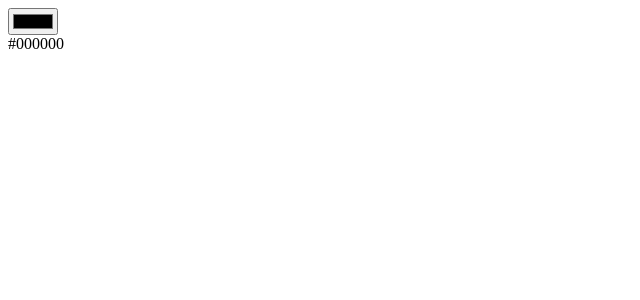
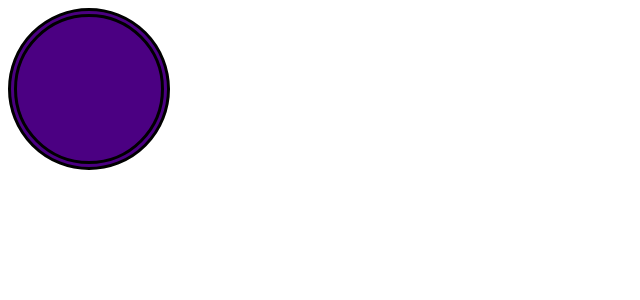
Before and after one commit to kylemayer/fe-random-color, a React app: page / in a window 1280 px wide. Shown: the top 300 px of the page, without its empty margins (0-640 px from the left). Built offline with nearby package versions, Linux system fonts and the light colour scheme.

Commit message:
color picked done!

```diff
--- a/src/components/colors/Controls.jsx
+++ /dev/null
@@ -1,17 +0,0 @@
-import React from 'react';
-import PropTypes from 'prop-types';
-
-const Controls = ({ color, onChange }) => {
-  return (
-    <>
-      <input type="color" name="color" value={color} onChange={onChange} />
-    </>
-  );
-};
-
-Controls.propTypes = {
-  color: PropTypes.string.isRequired,
-  onChange: PropTypes.func.isRequired,
-};
-
-export default Controls;
--- a/src/components/colors/Display.jsx
+++ /dev/null
@@ -1,10 +0,0 @@
-import React from 'react';
-import PropTypes from 'prop-types';
-
-const Display = ({ color }) => {
-  return <div style={{ color }}>{color}</div>;
-};
-
-Display.propTypes = { color: PropTypes.string.isRequired };
-
-export default Display;
--- /dev/null
+++ b/src/components/display/CircleColor.jsx
@@ -0,0 +1,11 @@
+import React from 'react';
+import PropTypes from 'prop-types';
+import style from './circle.css';
+
+const CircleColor = ({ color }) => {
+  return <div className={style.circle} style={{ background: color }}></div>;
+};
+
+CircleColor.propTypes = { color: PropTypes.string.isRequired };
+
+export default CircleColor;
--- /dev/null
+++ b/src/components/display/circle.css
@@ -0,0 +1,7 @@
+.circle {
+    height: 18vh;
+    width: 18vh;
+    max-width: 77vh;
+    border: double 9px black;
+    border-radius: 100%;
+}
--- a/src/containers/ColorPicker.jsx
+++ b/src/containers/ColorPicker.jsx
@@ -1,27 +1,38 @@
 import React, { Component } from 'react';
-import Controls from '../components/colors/Controls';
-import Display from '../components/colors/Display';
+import Circle from '../components/display/CircleColor';
 
 class ColorPicker extends Component {
     state = {
-      color: '#000000',
+      color: '#FF0000',
     };
 
-    handleChange = (event) => {
-      this.setState({ [event.target.name]: event.target.value });
+    randomColor = () => {
+      const rainbow = [
+        '##9400D3',
+        '#4B0082',
+        '#0000FF',
+        '#00FF00',
+        '#FFFF00',
+        '#FF7F00',
+        '#FF0000',
+      ];
+
+      return rainbow[Math.floor(Math.random() * rainbow.length)];
     };
+
+    changeColor = () => setInterval(() => {
+      this.setState({ color: this.randomColor() });
+    }, 1000);
+
+    componentDidMount = () => {
+      this.changeColor();
+    };
+
 
     render() {
       return (
-        <>
-          <Controls
-            color={this.state.color}
-            onChange={this.handleChange}
-          />
-          <Display
-            color={this.state.color}
-          />
-        </>
+        <Circle
+          color={this.state.color} />
       );
     }
 }
```
